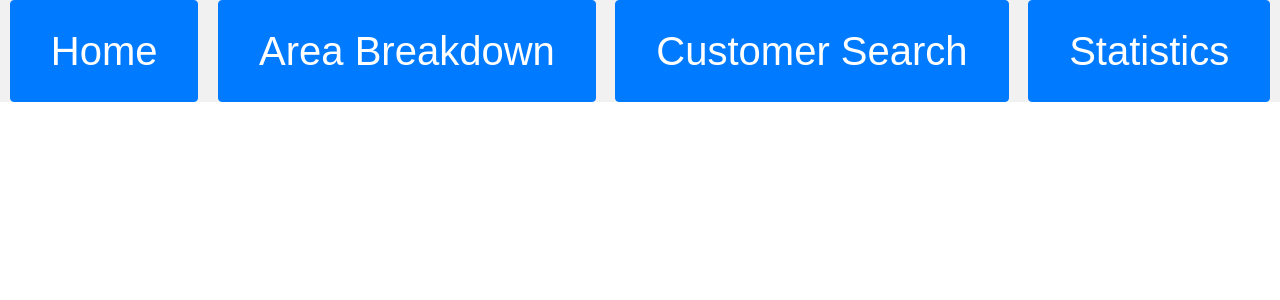
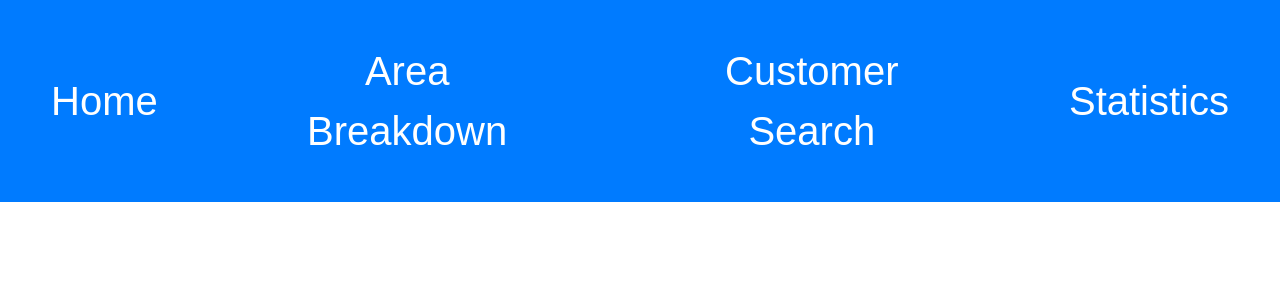
Before and after one commit to dev-yoder/database_project, a Flask app: template templates/index.html in a window 1280 px wide. Shown: the top 300 px of the page. Run offline with Flask 3, Linux system fonts and the light colour scheme; the template is opened without the code that fills it, so the values that code supplies are empty; some libraries are stand-ins or nearby versions.

Commit message:
changes to css

```diff
--- a/static/css/styles.css
+++ b/static/css/styles.css
@@ -57,11 +57,17 @@
 
 .header {
   display: flex;
-  justify-content: space-around;
+  justify-content: center;
   align-items: center;
-  margin-bottom: 20px;
-  width: 100%; /* Add 100% width */
+  width: 100%;
+  background-color: #007bff;
+  padding: 20px 0;
 }
+
+.header .btn {
+  margin: 0 10px;
+}
+
 
 .header .btn {
   font-size: 2.5rem; /* Increase the font size even further */
--- a/templates/area_breakdown.html
+++ b/templates/area_breakdown.html
@@ -9,8 +9,8 @@
     <title>Area Breakdown</title>
 </head>
 <body>
-    <div class="container">
-        <div class="header">
+    <div class="container-fluid">
+        <div class="header w-100">
             <a href="/" class="btn btn-primary">Home</a>
             <button class="btn btn-primary">Area Breakdown</button>
             <button class="btn btn-primary">Customer Search</button>
--- a/templates/index.html
+++ b/templates/index.html
@@ -9,8 +9,8 @@
     <title>Home</title>
 </head>
 <body>
-    <div class="container">
-        <div class="header">
+    <div class="container-fluid">
+        <div class="header w-100">
             <button class="btn btn-primary">Home</button>
             <a href="/area_breakdown" class="btn btn-primary">Area Breakdown</a>
             <button class="btn btn-primary">Customer Search</button>
```
